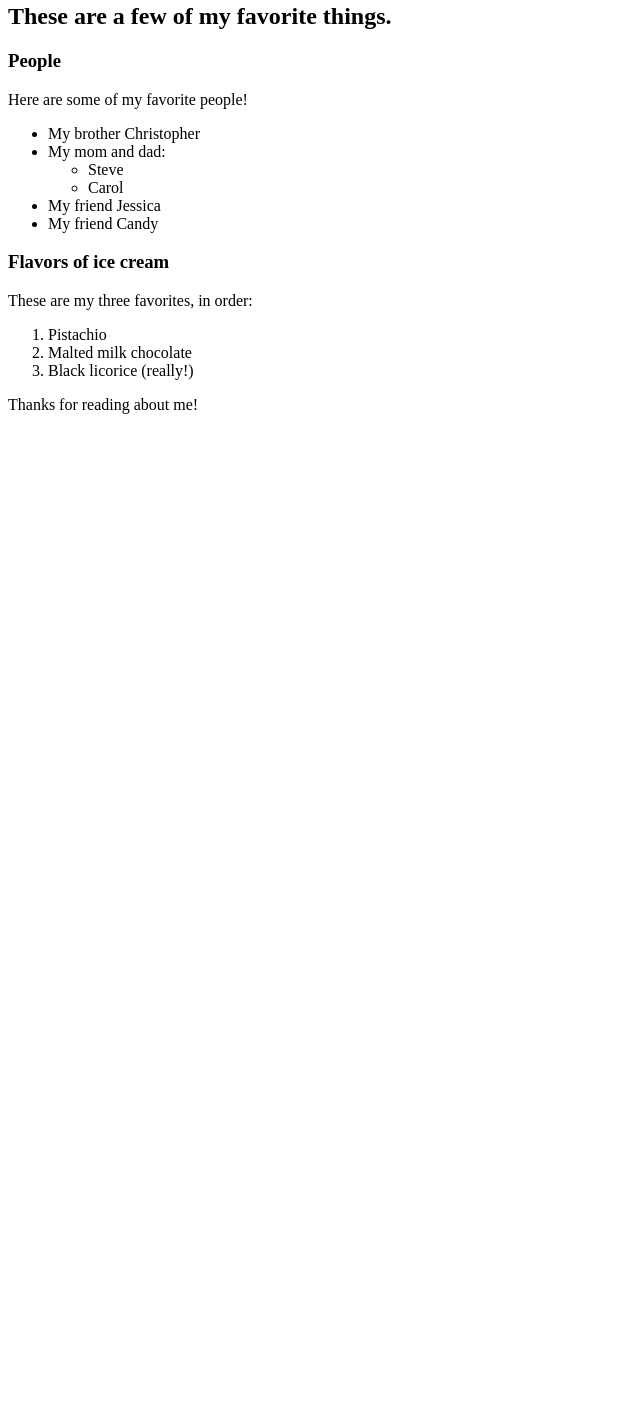
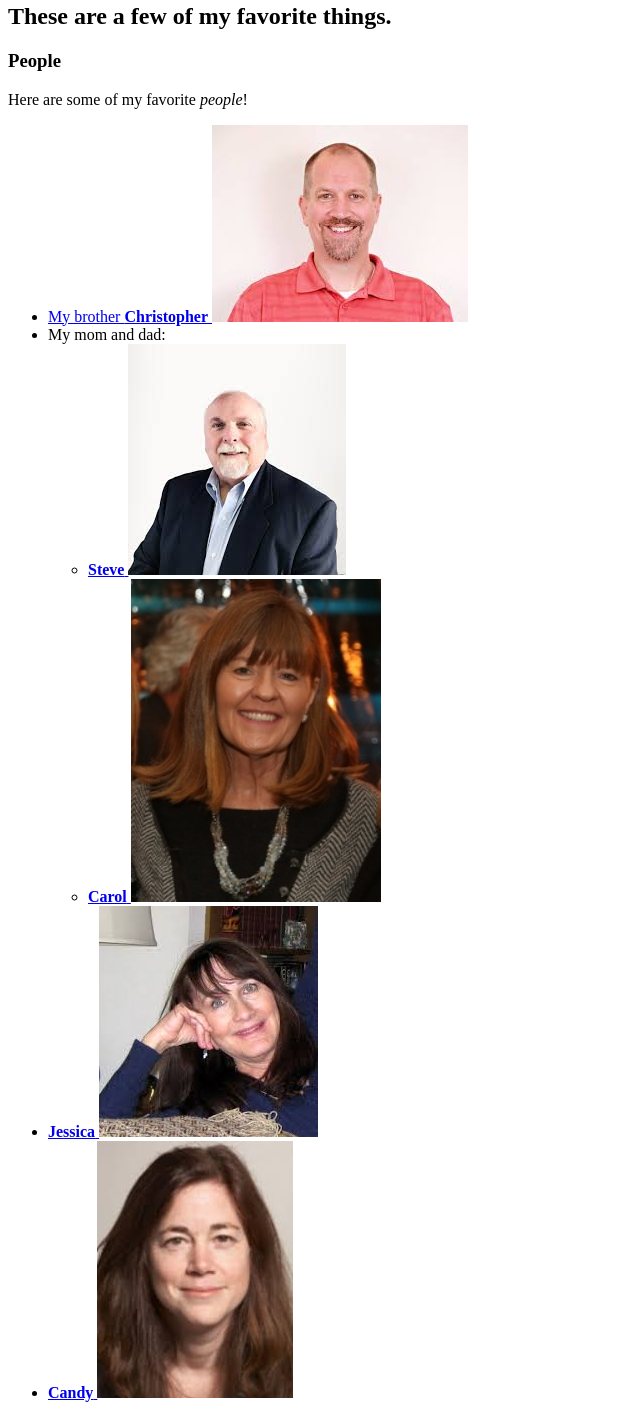
Before and after one commit to agro23/my-first-webpage, a plain HTML site: page favorite-things.html in a window 1280 px wide. Shown: the part 77-1482 px from the top of the page, without its empty margins (0-640 px from the left). Before the commit the page ends 800 px from the top, so only its background shows below. Drawn offline with Linux system fonts and the light colour scheme.

Commit message:
add pictures, inline text, links

```diff
--- a/favorite-things.html
+++ b/favorite-things.html
@@ -6,21 +6,44 @@
   <body>
     <h1>My favorite things</h1>
     <h2>These are a few of my favorite things.</h2>
-
     <h3>People</h3>
-    <p>Here are some of my favorite people!</p>
+    <p>Here are some of my favorite <em>people</em>!</p>
     <ul>
-      <li>My brother Christopher</li>
+      <li>
+        <a href="http://www.example.com/christopher.html">
+          My brother <strong>Christopher</strong>
+          <img src="img/christopher.jpeg" alt="A photo of Christopher.">
+        </a>
+      </li>
       <li>My mom and dad:
         <ul>
-          <li>Steve</li>
-          <li>Carol</li>
+          <li>
+            <a href="http://www.example.com/steve.html">
+              <strong>Steve</strong>
+              <img src="img/steve.jpeg" alt="A photo of Steve.">
+            </a>
+          </li>
+          <li>
+            <a href="http://www.example.com/carol.html">
+              <strong>Carol</strong>
+              <img src="img/carol.jpeg" alt="A photo of Carol.">
+            </a>
+          </li>
         </ul>
       </li>
-      <li>My friend Jessica</li>
-      <li>My friend Candy</li>
+      <li>
+        <a href="http://www.example.com/jessica.html">
+          <strong>Jessica</strong>
+          <img src="img/jessica.jpeg" alt="A photo of Jessica.">
+        </a>
+      </li>
+      <li>
+        <a href="http://www.example.com/candy.html">
+          <strong>Candy</strong>
+          <img src="img/candy.jpeg" alt="A photo of Candy.">
+        </a>
+      </li>
     </ul>
-
     <h3>Flavors of ice cream</h3>
     <p>These are my three favorites, in order:</p>
     <ol>
@@ -28,8 +51,6 @@
       <li>Malted milk chocolate</li>
       <li>Black licorice (really!)</li>
     </ol>
-
     <p>Thanks for reading about me!</p>
-
   </body>
 </html>
```
Also changed, not shown: my-first-webpage.html (+6 -7 lines), img/candy.jpeg (added), img/carol.jpeg (added), img/christopher.jpeg (added), img/jessica.jpeg (added), img/kitten.jpeg (added), img/steve.jpeg (added).
